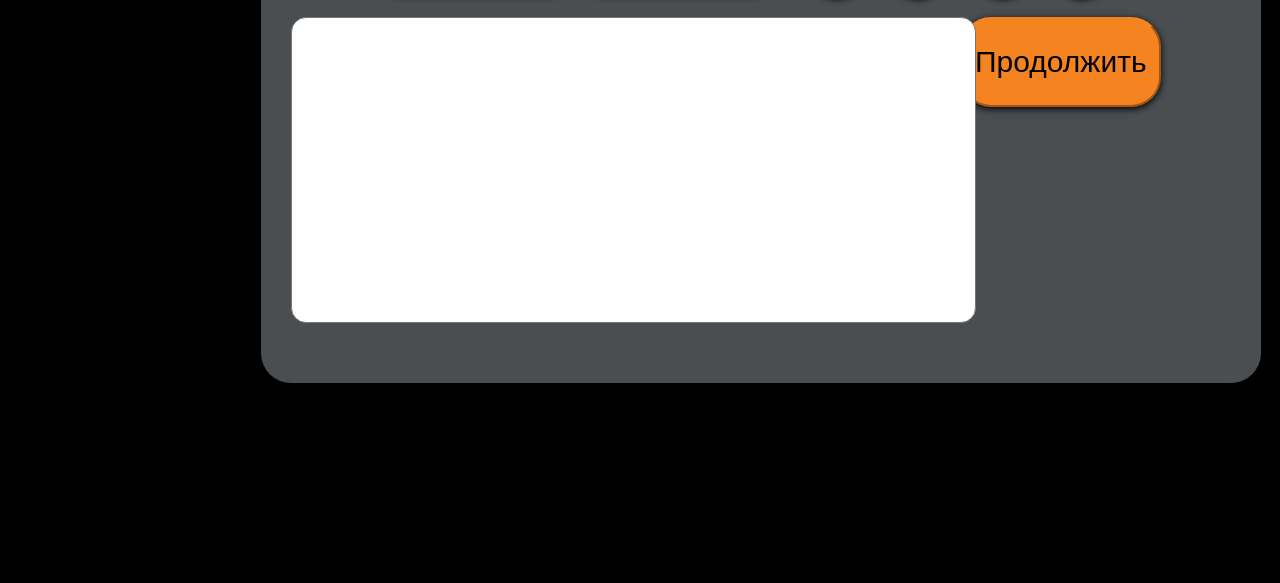
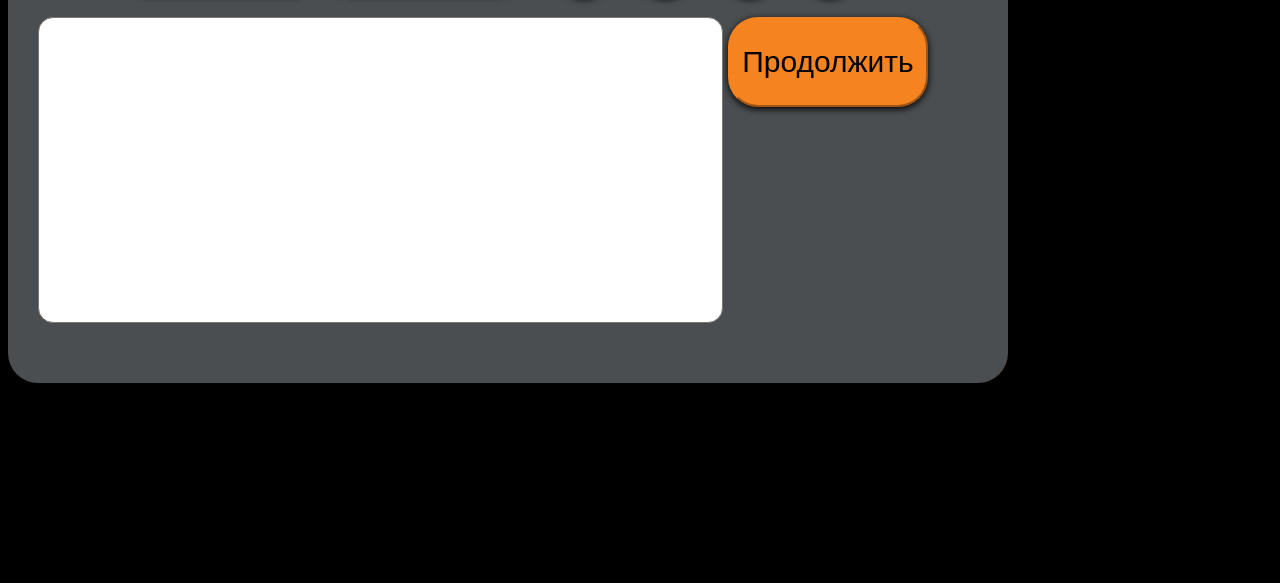
Before and after one commit to ZhEgor/ZhEgor.github.io, a plain HTML site: page index.html in a window 1280 px wide. Shown: the part 217-800 px from the top of the page. Drawn offline with Linux system fonts and the light colour scheme.

Commit message:
Update CSS.css

```diff
--- a/CSS.css
+++ b/CSS.css
@@ -47,8 +47,6 @@ input{
 #square1{
 	height: 550px;
 	width:1000px ;
-	margin-left: 20%;
-	margin-right: 20%;
 /*	background: rgba(42,46,75,0.3);*/
 	background: rgb(74,78,80);
 	border-radius: 30px;
@@ -83,7 +81,7 @@ button{
 	width:200px;
 	height: 90px;
 	box-shadow: 0 2px 7px rgba(0,0,0,1);
-	margin-left: 700px;
+	margin-left: 720px;
 	margin-top: 20px;
 	font-size: 30px;
 	border-radius: 30px;
```
